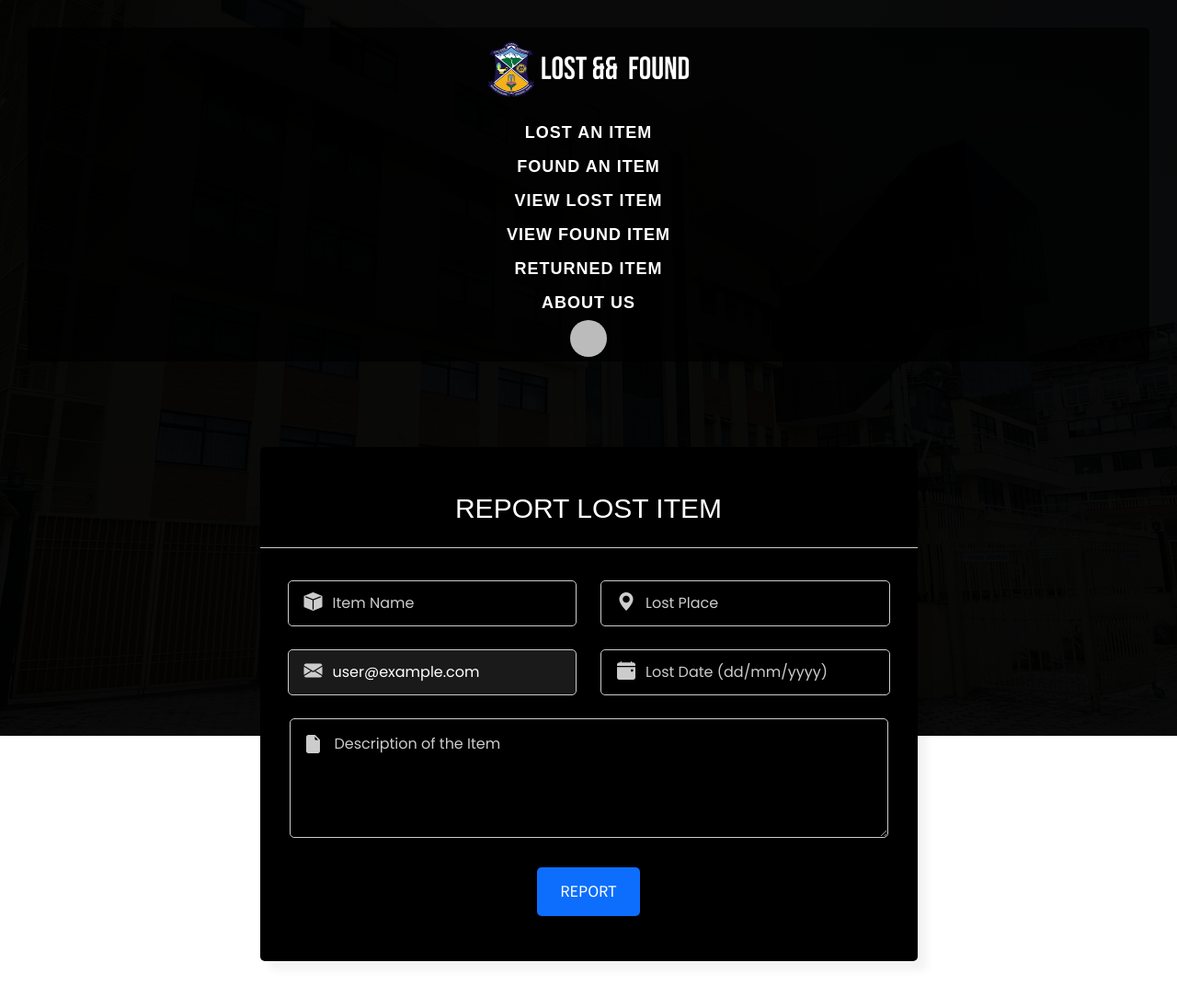
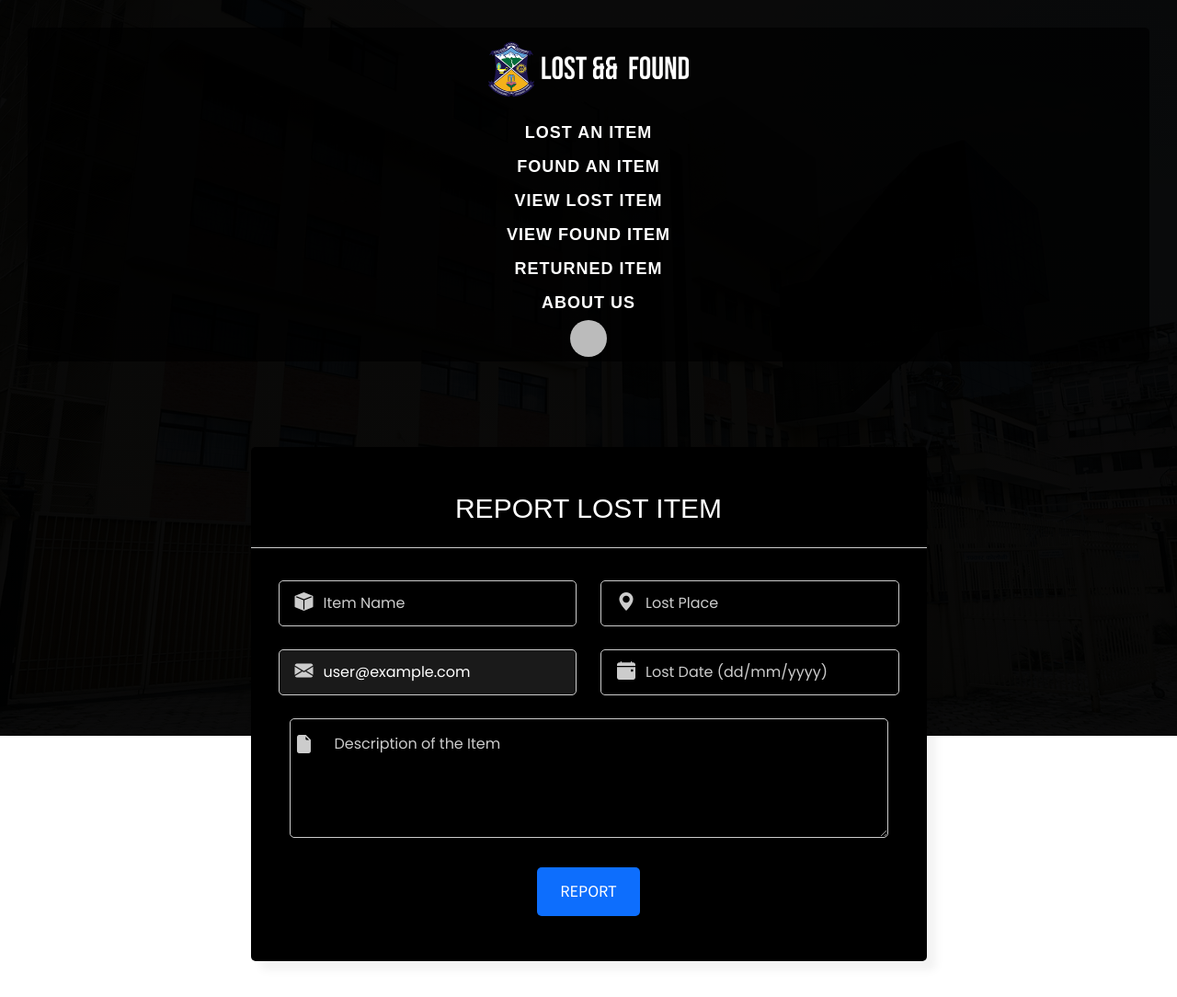
Before and after one commit to SelAshyn/lost_and_found, a Next.js app: page /components/LostItem in a window 1280 px wide. Shown: the top 1084 px of the page at 92% size. Built offline with nearby package versions, Linux system fonts and the light colour scheme; no server answers; sample sign-in values are in the browser's storage; a web font is replaced by a local one.

Commit message:
Update style.css

```diff
--- a/app/components/LostItem/style.css
+++ b/app/components/LostItem/style.css
@@ -8,7 +8,7 @@
     justify-content: center;
   }
 .wrapper{
-    width: 715px;
+    width: 735px;
     background: #000000;
     color: white;
     border-radius: 5px;
```
